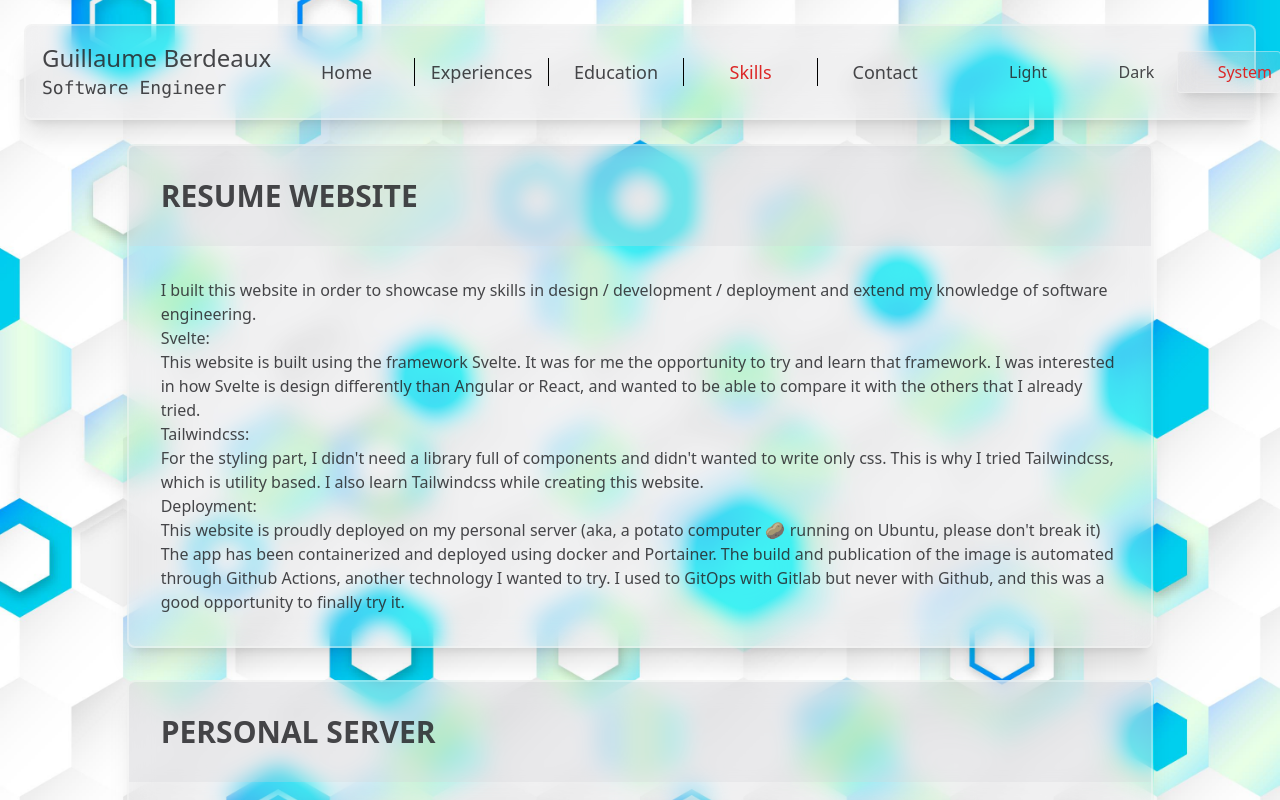
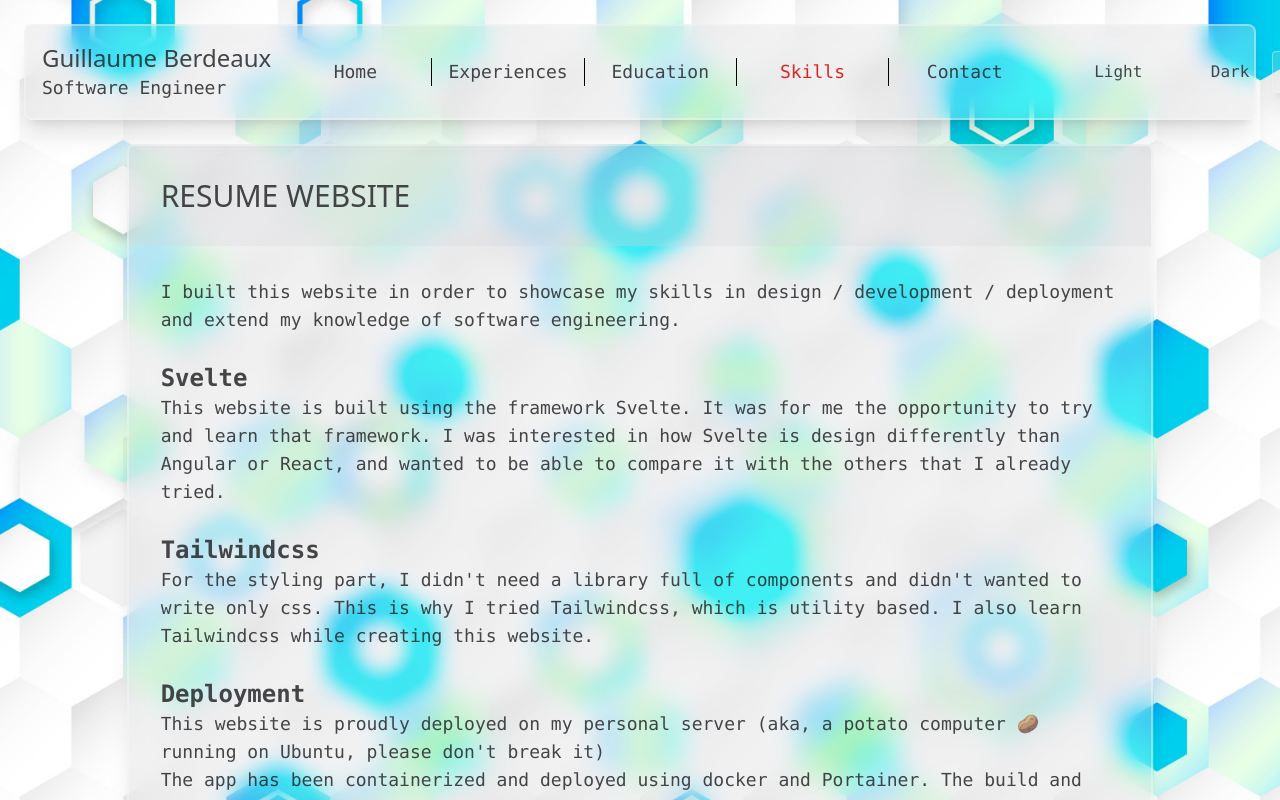
Before and after one commit to Abydos12/cv, a SvelteKit app: page /skills in a window 1280 px wide. Built offline with nearby package versions, Linux system fonts and the light colour scheme; some icons are missing.

Commit message:
change to mono

```diff
--- a/src/app.css
+++ b/src/app.css
@@ -4,7 +4,7 @@
 
 @layer base {
   body {
-    @apply bg-cover bg-fixed bg-no-repeat bg-center bg-[url('$lib/img/bg-light-5.jpg')] dark:bg-[url('$lib/img/bg-dark-compact.jpg')] text-zinc-800/85 dark:text-zinc-200/85 font-medium;
+    @apply bg-cover bg-fixed bg-no-repeat bg-center bg-[url('$lib/img/bg-light-5.jpg')] dark:bg-[url('$lib/img/bg-dark-compact.jpg')] text-zinc-800/85 dark:text-zinc-100/80 font-medium;
   }
 }
 
--- a/src/lib/components/Header.svelte
+++ b/src/lib/components/Header.svelte
@@ -28,7 +28,7 @@
   </a>
 
   <div
-    class="hidden lg:grid lg:grid-cols-5 text-center xl:text-lg divide-x divide-black dark:divide-zinc-200"
+    class="hidden lg:grid lg:grid-cols-5 text-center xl:text-lg divide-x divide-black dark:divide-zinc-200 font-mono"
   >
     {#each links as link}
       <a
--- a/src/lib/components/ThemeSwitcher.svelte
+++ b/src/lib/components/ThemeSwitcher.svelte
@@ -2,7 +2,7 @@
   import { mode, modes, applyMode } from "$lib/tools/darkMode.js";
 </script>
 
-<div class="grid grid-cols-3 gap-1">
+<div class="grid grid-cols-3 gap-1 font-mono">
   {#each modes as { name, icon, label }}
     <button
       class="p-2 box-border border rounded flex items-center justify-center gap-2 {$mode ===
--- a/src/routes/+page.svelte
+++ b/src/routes/+page.svelte
@@ -14,12 +14,12 @@
       <div class="text-lg lg:text-3xl font-mono">Software Engineer</div>
     </div>
 
-    <p class="text-lg lg:text-4xl">
+    <p class="text-lg lg:text-4xl font-mono">
       I'm a passionate Software Engineer and computer technologies enthusiast. I
       love to try and experiment new technologies. Constantly seeking new ways
       to build and improve software.
     </p>
-    <ul class="list-square list-inside text-lg">
+    <ul class="list-square list-inside text-lg font-mono">
       I built this website for two main reasons:
       <li>
         Learn Svelte, Tailwindcss and show some of my skills about web
@@ -29,7 +29,7 @@
     </ul>
     <a
       href="/skills#resume-app"
-      class="underline hover:decoration-red-600 dark:hover:decoration-green-600"
+      class="underline hover:decoration-red-600 dark:hover:decoration-green-600 font-mono"
     >
       Curious about how I built and deployed this app, this way...
     </a>
--- a/src/routes/education/+page.svelte
+++ b/src/routes/education/+page.svelte
@@ -36,7 +36,7 @@
 
 <div class="h-full flex flex-col gap-4 lg:gap-8 lg:w-5/6 2xl:w-4/6 m-auto">
   {#each educations as e}
-    <section class="glass">
+    <section class="glass font-mono">
       <div
         class="backdrop-brightness-100 dark:backdrop-brightness-150 p-4 lg:p-8 flex justify-between items-center"
       >
--- a/src/routes/experiences/+page.svelte
+++ b/src/routes/experiences/+page.svelte
@@ -47,11 +47,11 @@
 
 <div class="h-full flex flex-col gap-4 lg:gap-8 lg:w-5/6 2xl:w-4/6 m-auto">
   {#each experiences as e}
-    <div class="glass">
+    <div class="glass font-mono">
       <div
         class="backdrop-brightness-100 dark:backdrop-brightness-150 p-4 lg:p-8 flex justify-between items-center"
       >
-        <div class="font-mono">
+        <div>
           <div class="text-xl lg:text-3xl font-bold">
             {e.title}
           </div>
--- a/src/routes/skills/+page.svelte
+++ b/src/routes/skills/+page.svelte
@@ -3,33 +3,33 @@
     <div
       class="backdrop-brightness-100 dark:backdrop-brightness-150 p-4 lg:p-8 flex justify-between items-center"
     >
-      <div class="text-xl lg:text-3xl font-bold" id="resume-app">
+      <div class="text-xl lg:text-3xl" id="resume-app">
         RESUME WEBSITE
       </div>
     </div>
-    <div class=" p-4 lg:p-8">
+    <div class=" p-4 lg:p-8 text-lg font-mono">
       <p>
         I built this website in order to showcase my skills in design /
         development / deployment and extend my knowledge of software
         engineering.
       </p>
-
-      <span>Svelte:</span>
+      <br />
+      <span class="text-2xl font-bold">Svelte</span>
       <p>
         This website is built using the framework Svelte. It was for me the
         opportunity to try and learn that framework. I was interested in how
         Svelte is design differently than Angular or React, and wanted to be
         able to compare it with the others that I already tried.
       </p>
-
-      <span>Tailwindcss:</span>
+      <br />
+      <span class="text-2xl font-bold">Tailwindcss</span>
       <p>
         For the styling part, I didn't need a library full of components and
         didn't wanted to write only css. This is why I tried Tailwindcss, which
         is utility based. I also learn Tailwindcss while creating this website.
       </p>
-
-      <span>Deployment:</span>
+      <br />
+      <span class="text-2xl font-bold">Deployment</span>
       <p>
         This website is proudly deployed on my personal server (aka, a potato
         computer 🥔 running on Ubuntu, please don't break it)
@@ -51,22 +51,22 @@
         PERSONAL SERVER
       </div>
     </div>
-    <div class=" p-4 lg:p-8">
+    <div class=" p-4 lg:p-8 text-lg font-mono">
       <p>
         In 2019, when I was in engineering school, I started to use an computer
         (potato computer but still) as a server. My first ideas about this, was
         to have a (cheap) server for team project and personal projects. Since
         then, I had time to practice a lot on it.
       </p>
-
-      <span>At school</span>
+      <br />
+      <span class="text-2xl font-bold">At school</span>
       <p>
         I used to do a lot of projects for school and most of them were group
         projects. For instance, we needed databases, website hosting,
         application deployment, network administration among other things.
       </p>
-
-      <span>Networks</span>
+      <br />
+      <span class="text-2xl font-bold">Networks</span>
       <p>
         The main issue at first was remote access. At the time, I had no control
         of my home router, so no way to open ports. This is how I started to get
@@ -76,8 +76,8 @@
         Zerotier, I was able to have multiple P2P networks and it became really
         useful for group projects and remotely managing y server.
       </p>
-
-      <span>Monitoring and administration</span>
+      <br />
+      <span class="text-2xl font-bold">Monitoring and administration</span>
       <p>
         I experienced a lot on that server, but here an image of the current
         state. All the applications deployed on the server are containerized. To
@@ -96,24 +96,29 @@
         PROMETHEUS EXPORTER
       </div>
     </div>
-    <div class=" p-4 lg:p-8">
+    <div class=" p-4 lg:p-8 text-lg font-mono">
       <p>
         I created a prometheus exporter
         <a
-          class="underline hover:underline"
+          class="underline hover:decoration-red-600 dark:hover:decoration-green-600"
           href="https://github.com/Abydos12/minepy-metrics"
         >
           Minepy-metrics
         </a>
       </p>
+      <br />
       <p>
         It is an data exporter that export some Minecraft server information:
         player's stats, vitals, and server info
       </p>
-      <i>
-        Disclaimer: I put this project on hold because I have higher priorities,
-        but I'll definitely go back on it
-      </i>
+      <br />
+      <p>
+        <i>
+          Disclaimer: I put this project on hold because I have higher
+          priorities, but I'll definitely go back on it.
+        </i>
+      </p>
+      <br />
       <p>
         I started this project when I was at the beginning on my journey with
         python. At the time, I was discovering Prometheus, Grafana, learning
@@ -124,9 +129,8 @@
         that I wanted. So I started to create my own to challenged myself and
         also learn because I like to learn by practice.
       </p>
-      <p>
-        Years passed, I'm now with a better Python knowledge and new ideas.
-      </p>
+      <br />
+      <p>Years passed, I'm now with a better Python knowledge and new ideas.</p>
     </div>
   </div>
 </div>
```
